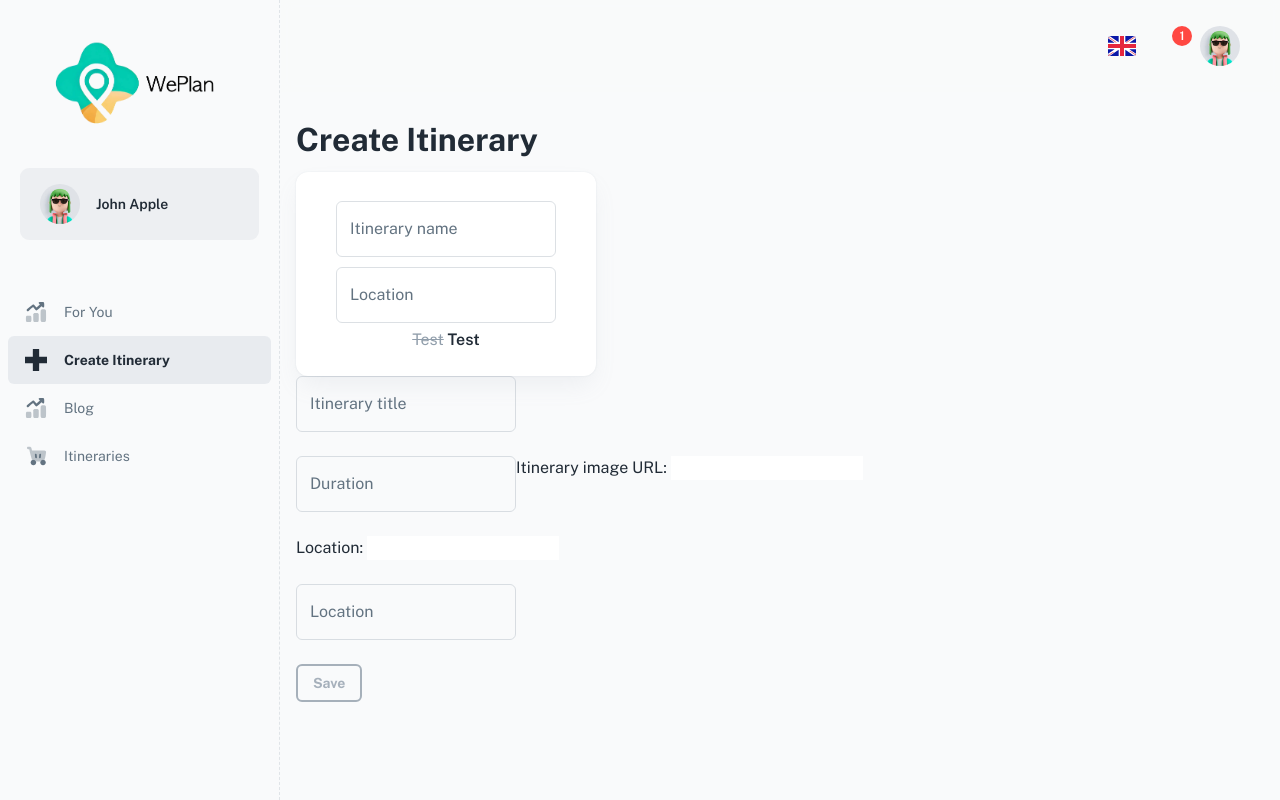
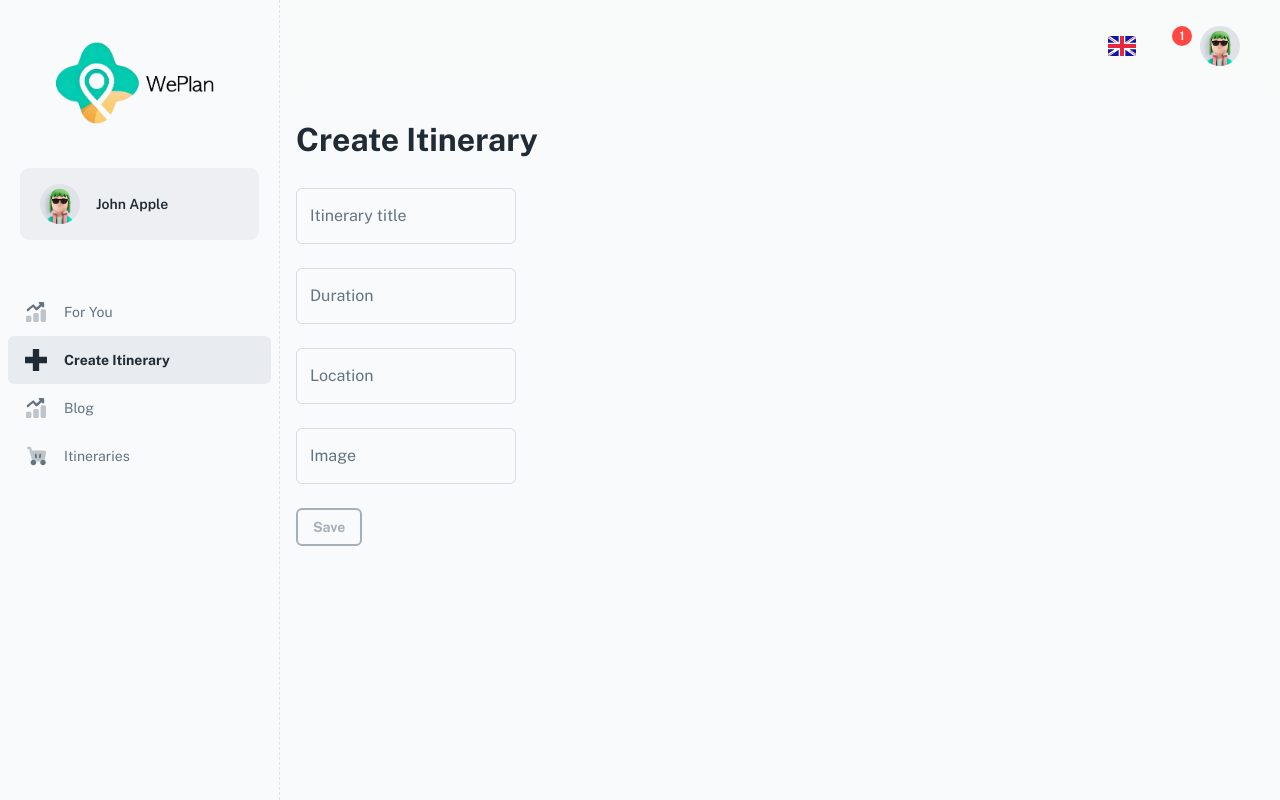
Before and after one commit to weplan23/weplan, a React (Create React App) app: page /itinerary/create in a window 1280 px wide. Built offline with nearby package versions, Linux system fonts and the light colour scheme; some icons are missing; a web font is replaced by a local one.

Commit message:
Update text boxes

```diff
--- a/src/pages/AddPage.js
+++ b/src/pages/AddPage.js
@@ -34,19 +34,16 @@ function AddPage () {
   return (
     <>
       <Typography variant='h3'>Create Itinerary</Typography>
-      <Box sx={{ m: 1 }} />
-      <EditableItinerary />
-
+      <br />
 
       {/* Inputs for title, location, and number of nights. */}
       <TextField id="outlined-basic" label="Itinerary title" variant="outlined" onChange={e => setTitle(e.target.value)}/>
       <br /> <br />
       <TextField id="outlined-basic" label="Duration" variant="outlined" onChange={e => setLocation(e.target.value)}/>
-      Itinerary image URL: <input type="text" onChange={e => setItineraryImg(e.target.value)} />
-      <br /> <br />
-      Location: <input type="text" onChange={e => setLocation(e.target.value)} />
       <br /> <br />
       <TextField id="outlined-basic" label="Location" variant="outlined" onChange={e => setDuration(e.target.value)}/>
+      <br /><br />
+      <TextField id="outlined-basic" label="Image" variant="outlined" onChange={e => setItineraryImg(e.target.value)}/>
 
       {/* Save button. */}
       <br /> <br />
```
